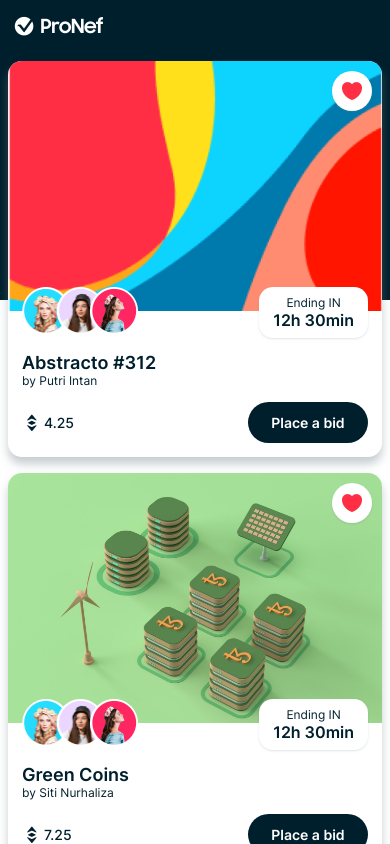
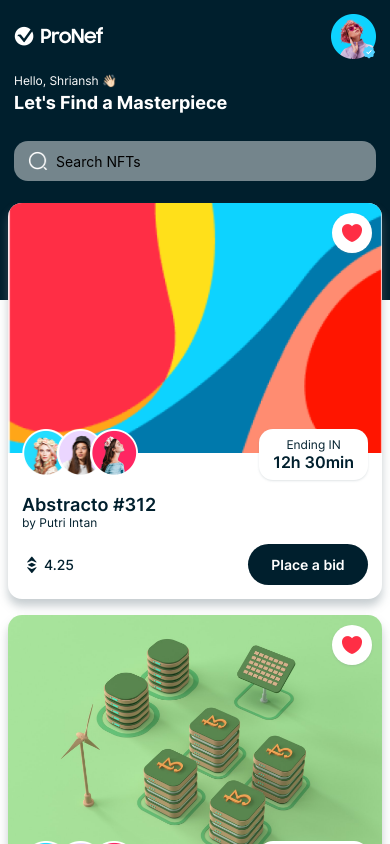
Before and after one commit to Shriansh2002/ui-react-native-blockchain, a React Native app: screen /Home in a window 390 px wide. Shown: the top 844 px of the page. Built offline with nearby package versions, Linux system fonts and the light colour scheme.

Commit message:
homeHeader

```diff
--- a/components/HomeHeader.js
+++ b/components/HomeHeader.js
@@ -2,7 +2,7 @@
 
 import { COLORS, FONTS, SIZES, assets } from '../constants';
 
-const HomeHeader = () => {
+const HomeHeader = ({ onSearch }) => {
 	return (
 		<View style={{ backgroundColor: COLORS.primary, padding: SIZES.font }}>
 			<View
@@ -17,6 +17,76 @@
 					resizeMode="contain"
 					style={{ width: 90, height: 25 }}
 				/>
+
+				<View style={{ width: 45, height: 45 }}>
+					<Image
+						source={assets.person01}
+						resizeMode="contain"
+						style={{ width: '100%', height: '100%' }}
+					/>
+					<Image
+						source={assets.badge}
+						resizeMode="contain"
+						style={{
+							position: 'absolute',
+							width: 15,
+							height: 15,
+							bottom: 0,
+							right: 0,
+						}}
+					/>
+				</View>
+			</View>
+
+			<View style={{ marginVertical: SIZES.font }}>
+				<Text
+					style={{
+						fontFamily: FONTS.regular,
+						fontSize: SIZES.small,
+						color: COLORS.white,
+					}}
+				>
+					Hello, Shriansh 👋🏻
+				</Text>
+				<Text
+					style={{
+						fontFamily: FONTS.bold,
+						fontSize: SIZES.large,
+						color: COLORS.white,
+						marginTop: SIZES.base / 2,
+					}}
+				>
+					Let's Find a Masterpiece
+				</Text>
+			</View>
+
+			<View style={{ marginTop: SIZES.font }}>
+				<View
+					style={{
+						width: '100%',
+						borderRadius: SIZES.font,
+						backgroundColor: COLORS.gray,
+						flexDirection: 'row',
+						alignItems: 'center',
+						paddingHorizontal: SIZES.font,
+						paddingVertical: SIZES.small - 2,
+					}}
+				>
+					<Image
+						source={assets.search}
+						resizeMode="contain"
+						style={{
+							width: 20,
+							height: 20,
+							marginRight: SIZES.base,
+						}}
+					/>
+					<TextInput
+						placeholder="Search NFTs"
+						style={{ flex: 1 }}
+						onChangeText={onSearch}
+					/>
+				</View>
 			</View>
 		</View>
 	);
```
